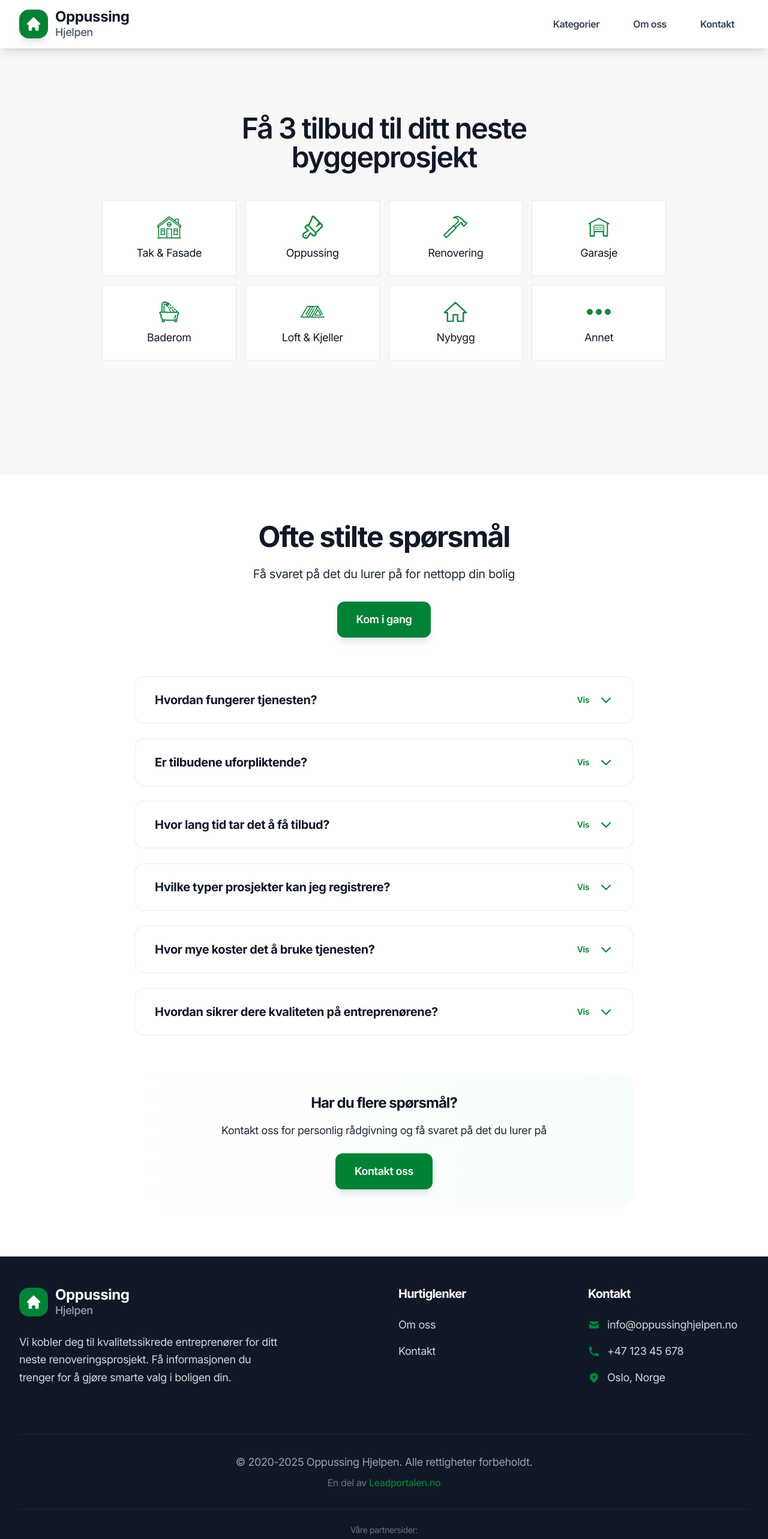
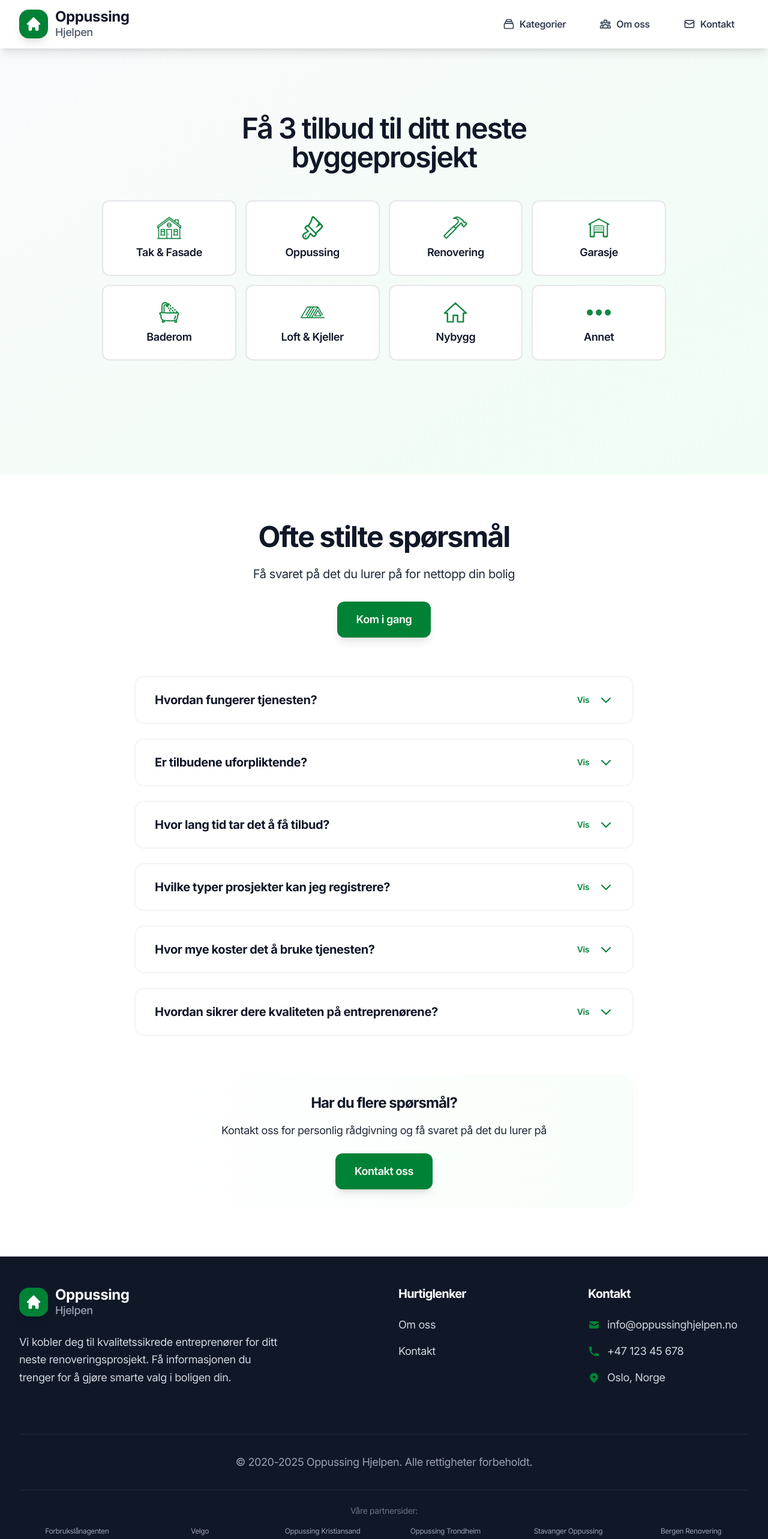
Before and after one commit to oppussinghjelpen-org/oppussinghjelpen, a Next.js app: page /registrer-prosjekt in a window 1280 px wide. Shown: the top 2566 px of the page at 60% size. Built offline with nearby package versions, Linux system fonts and the light colour scheme.

Commit message:
removed footer stuff

```diff
--- a/src/components/Footer.tsx
+++ b/src/components/Footer.tsx
@@ -74,17 +74,6 @@ export default function Footer() {
           <p className="text-gray-400 text-lg mb-2">
             © 2020-{new Date().getFullYear()} Oppussing Hjelpen. Alle rettigheter forbeholdt.
           </p>
-          <p className="text-gray-500">
-            En del av{' '}
-            <a
-              href="https://www.leadportalen.no/"
-              target="_blank"
-              rel="noopener noreferrer"
-              className="text-green-700 hover:text-green-600 transition-colors font-medium cursor-pointer"
-            >
-              Leadportalen.no
-            </a>
-          </p>
         </div>
 
         {/* Underfooter with partner links */}
@@ -134,14 +123,6 @@ export default function Footer() {
               Stavanger Oppussing
             </a>
             <a
-              href="https://www.cardly.no/"
-              target="_blank"
-              rel="noopener"
-              className="text-gray-400 hover:text-green-700 transition-colors text-xs cursor-pointer"
-            >
-              Cardly
-            </a>
-            <a
               href="https://bergenrenovering.no/"
               target="_blank"
               rel="noopener"
@@ -165,22 +146,6 @@ export default function Footer() {
             >
               Bedre Tilbud
             </a>
-            <a
-              href="https://www.snakk.ai/no"
-              target="_blank"
-              rel="noopener"
-              className="text-gray-400 hover:text-green-700 transition-colors text-xs cursor-pointer"
-            >
-              Snakk.ai
-            </a>
-            <a
-              href="https://www.innovena.no/"
-              target="_blank"
-              rel="noopener"
-              className="text-gray-400 hover:text-green-700 transition-colors text-xs cursor-pointer"
-            >
-              Innovena
-            </a>
           </div>
         </div>
       </div>
--- a/src/components/Hero.tsx
+++ b/src/components/Hero.tsx
@@ -63,32 +63,32 @@ export default function Hero() {
 
   return (
     <>
-      <section className="hero bg-[#f8f8f8] lg:py-[190px] py-[125px]">
+      <section className="hero bg-gradient-to-br from-gray-50 to-green-50 lg:py-[190px] py-[125px]">
         <div className="container max-w-7xl mx-auto px-4 sm:px-6 lg:px-8">
           <h1 className="text-center max-w-[740px] mx-auto text-4xl md:text-5xl font-semibold text-gray-900 mb-0">
             Få 3 tilbud til ditt neste byggeprosjekt
           </h1>
 
-          <div className="grid lg:grid-cols-4 grid-cols-2 lg:gap-[15px] gap-3 lg:mt-12 mt-8 max-w-[940px] mx-auto">
+          <div className="grid lg:grid-cols-4 grid-cols-2 lg:gap-[15px] gap-3 lg:mt-12 mt-10 max-w-[940px] mx-auto">
             {categories.map((category) => (
               <button
                 key={category.name}
                 onClick={() => handleCategoryClick(category.name)}
-                className="cursor-pointer text-center hover:scale-105 hover:shadow-md ease-in-out duration-200 bg-white lg:h-[126px] h-[110px] flex flex-col border border-[#eaeaea] items-center justify-center"
+                className="group cursor-pointer text-center hover:scale-105 hover:shadow-lg hover:border-green-300 ease-in-out duration-300 bg-white lg:h-[126px] h-[110px] flex flex-col border-2 border-gray-200 rounded-xl items-center justify-center transition-all"
               >
-                <div className="lg:w-[40px] lg:h-[40px] w-[30px] h-[30px]">
-                  <div className="flex lg:min-h-[40px] min-h-[30px]">
+                <div className="lg:w-[40px] lg:h-[40px] w-[30px] h-[30px] mb-2">
+                  <div className="flex lg:min-h-[40px] min-h-[30px] group-hover:scale-110 transition-transform duration-300">
                     <Image
                       src={category.icon}
                       alt={category.name}
                       width={40}
                       height={40}
-                      className="mx-auto"
+                      className="mx-auto filter group-hover:brightness-110"
                     />
                   </div>
                 </div>
 
-                <p className="lg:text-[18px] text-[17px] lg:leading-[26px] lg:mt-[10px] mt-[8px] text-gray-900">
+                <p className="lg:text-[18px] text-[16px] font-semibold lg:leading-[26px] text-gray-900 group-hover:text-green-700 transition-colors duration-300">
                   {category.name}
                 </p>
               </button>
--- a/src/components/Navbar.tsx
+++ b/src/components/Navbar.tsx
@@ -34,15 +34,24 @@ export default function Navbar() {
 
           {/* Desktop Navigation */}
           <div className="hidden md:flex items-center space-x-2">
-            <Link href="/kategorier" className="px-6 py-3 text-gray-700 hover:text-green-700 hover:bg-green-700/10 rounded-xl transition-all duration-200 font-semibold">
-              Kategorier
+            <Link href="/kategorier" className="flex items-center space-x-2 px-6 py-3 text-gray-700 hover:text-green-700 rounded-xl transition-all duration-200 font-semibold">
+              <svg className="w-5 h-5" fill="none" stroke="currentColor" viewBox="0 0 24 24">
+                <path strokeLinecap="round" strokeLinejoin="round" strokeWidth={2} d="M19 11H5m14 0a2 2 0 012 2v6a2 2 0 01-2 2H5a2 2 0 01-2-2v-6a2 2 0 012-2m14 0V9a2 2 0 00-2-2M5 11V9a2 2 0 012-2m0 0V5a2 2 0 012-2h6a2 2 0 012 2v2M7 7h10" />
+              </svg>
+              <span>Kategorier</span>
             </Link>
-            <Link href="/om-oss" className="px-6 py-3 text-gray-700 hover:text-green-700 hover:bg-green-700/10 rounded-xl transition-all duration-200 font-semibold">
-              Om oss
+            <Link href="/om-oss" className="flex items-center space-x-2 px-6 py-3 text-gray-700 hover:text-green-700 rounded-xl transition-all duration-200 font-semibold">
+              <svg className="w-5 h-5" fill="none" stroke="currentColor" viewBox="0 0 24 24">
+                <path strokeLinecap="round" strokeLinejoin="round" strokeWidth={2} d="M17 20h5v-2a3 3 0 00-5.356-1.857M17 20H7m10 0v-2c0-.656-.126-1.283-.356-1.857M7 20H2v-2a3 3 0 015.356-1.857M7 20v-2c0-.656.126-1.283.356-1.857m0 0a5.002 5.002 0 019.288 0M15 7a3 3 0 11-6 0 3 3 0 016 0zm6 3a2 2 0 11-4 0 2 2 0 014 0zM7 10a2 2 0 11-4 0 2 2 0 014 0z" />
+              </svg>
+              <span>Om oss</span>
             </Link>
 
-            <Link href="/kontakt" className="px-6 py-3 text-gray-700 hover:text-green-700 hover:bg-green-700/10 rounded-xl transition-all duration-200 font-semibold">
-              Kontakt
+            <Link href="/kontakt" className="flex items-center space-x-2 px-6 py-3 text-gray-700 hover:text-green-700 rounded-xl transition-all duration-200 font-semibold">
+              <svg className="w-5 h-5" fill="none" stroke="currentColor" viewBox="0 0 24 24">
+                <path strokeLinecap="round" strokeLinejoin="round" strokeWidth={2} d="M3 8l7.89 4.26a2 2 0 002.22 0L21 8M5 19h14a2 2 0 002-2V7a2 2 0 00-2-2H5a2 2 0 00-2 2v10a2 2 0 002 2z" />
+              </svg>
+              <span>Kontakt</span>
             </Link>
           </div>
 
@@ -69,24 +78,33 @@ export default function Navbar() {
             <div className="px-2 pt-2 pb-3 space-y-1 sm:px-3 bg-white border-t border-gray-100 shadow-xl rounded-b-2xl">
               <Link
                 href="/kategorier"
-                className="block px-4 py-4 text-gray-700 hover:text-green-700 hover:bg-green-700/10 rounded-xl transition-colors font-semibold"
+                className="flex items-center space-x-3 px-4 py-4 text-gray-700 hover:text-green-700  rounded-xl transition-colors font-semibold"
                 onClick={() => setIsMenuOpen(false)}
               >
-                Kategorier
+                <svg className="w-5 h-5" fill="none" stroke="currentColor" viewBox="0 0 24 24">
+                  <path strokeLinecap="round" strokeLinejoin="round" strokeWidth={2} d="M19 11H5m14 0a2 2 0 012 2v6a2 2 0 01-2 2H5a2 2 0 01-2-2v-6a2 2 0 012-2m14 0V9a2 2 0 00-2-2M5 11V9a2 2 0 012-2m0 0V5a2 2 0 012-2h6a2 2 0 012 2v2M7 7h10" />
+                </svg>
+                <span>Kategorier</span>
               </Link>
               <Link
                 href="/om-oss"
-                className="block px-4 py-4 text-gray-700 hover:text-green-700 hover:bg-green-700/10 rounded-xl transition-colors font-semibold"
+                className="flex items-center space-x-3 px-4 py-4 text-gray-700 hover:text-green-700  rounded-xl transition-colors font-semibold"
                 onClick={() => setIsMenuOpen(false)}
               >
-                Om oss
+                <svg className="w-5 h-5" fill="none" stroke="currentColor" viewBox="0 0 24 24">
+                  <path strokeLinecap="round" strokeLinejoin="round" strokeWidth={2} d="M17 20h5v-2a3 3 0 00-5.356-1.857M17 20H7m10 0v-2c0-.656-.126-1.283-.356-1.857M7 20H2v-2a3 3 0 015.356-1.857M7 20v-2c0-.656.126-1.283.356-1.857m0 0a5.002 5.002 0 019.288 0M15 7a3 3 0 11-6 0 3 3 0 016 0zm6 3a2 2 0 11-4 0 2 2 0 014 0zM7 10a2 2 0 11-4 0 2 2 0 014 0z" />
+                </svg>
+                <span>Om oss</span>
               </Link>
               <Link
                 href="/kontakt"
-                className="block px-4 py-4 text-gray-700 hover:text-green-700 hover:bg-green-700/10 rounded-xl transition-colors font-semibold"
+                className="flex items-center space-x-3 px-4 py-4 text-gray-700 hover:text-green-700  rounded-xl transition-colors font-semibold"
                 onClick={() => setIsMenuOpen(false)}
               >
-                Kontakt
+                <svg className="w-5 h-5" fill="none" stroke="currentColor" viewBox="0 0 24 24">
+                  <path strokeLinecap="round" strokeLinejoin="round" strokeWidth={2} d="M3 8l7.89 4.26a2 2 0 002.22 0L21 8M5 19h14a2 2 0 002-2V7a2 2 0 00-2-2H5a2 2 0 00-2 2v10a2 2 0 002 2z" />
+                </svg>
+                <span>Kontakt</span>
               </Link>
             </div>
           </div>
```
